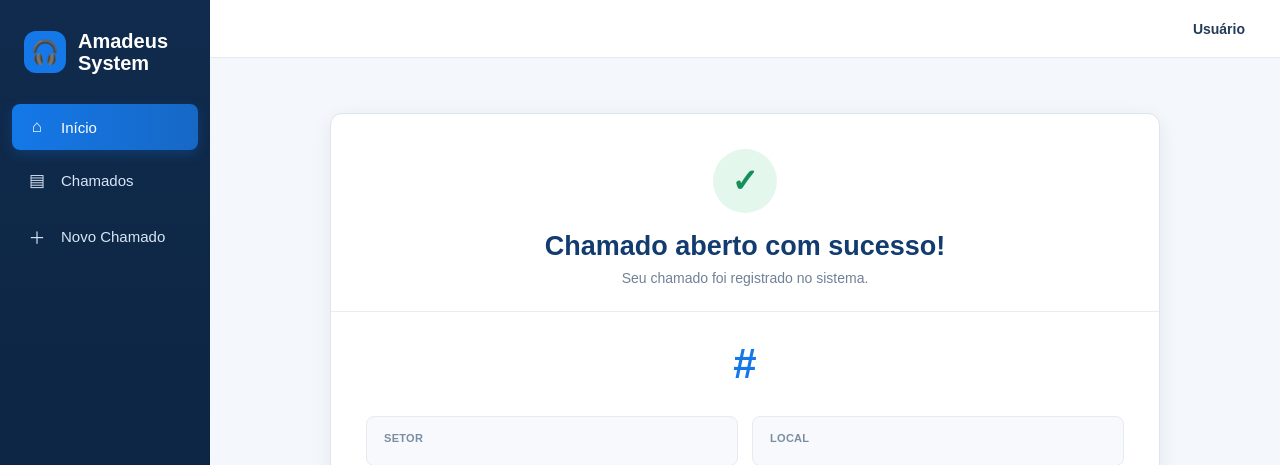
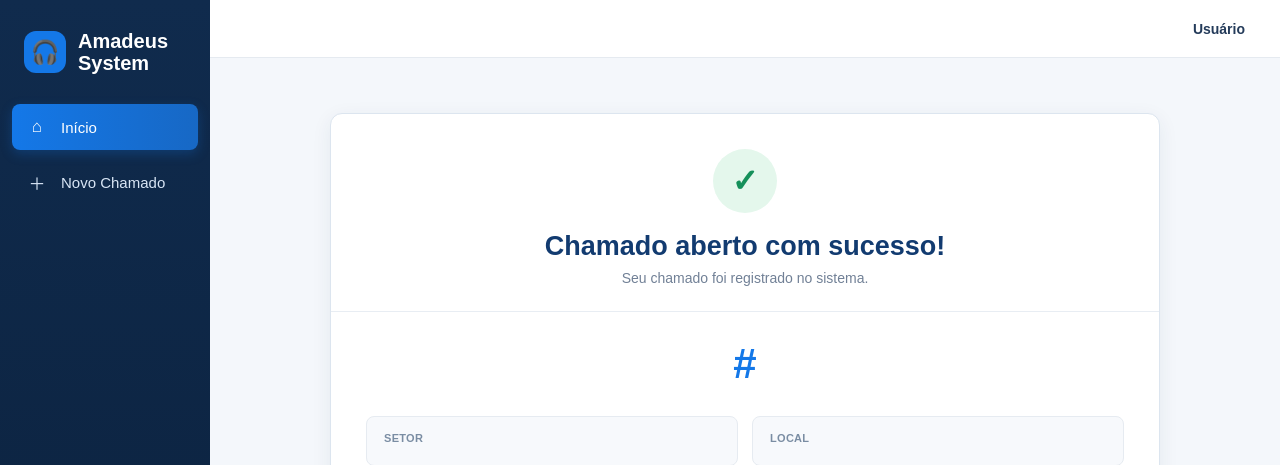
Before and after one commit to Lucas-Sussuarana/sistema-chamados, a Django app: template chamados/templates/chamados/sucesso.html in a window 1280 px wide. Shown: the top 465 px of the page. Run offline with Django 5.2, Linux system fonts and the light colour scheme; the template is opened without the code that fills it, so the values that code supplies are empty.

Commit message:
update da tela de sucesso sem o chamados

```diff
--- a/chamados/templates/chamados/sucesso.html
+++ b/chamados/templates/chamados/sucesso.html
@@ -765,21 +765,6 @@
             </a>
 
 
-            <!-- CHAMADOS -->
-
-            <a href="#">
-
-                <span class="menu-icon">
-                    ▤
-                </span>
-
-                <span>
-                    Chamados
-                </span>
-
-            </a>
-
-
             <!-- NOVO CHAMADO -->
 
             <a href="/abrir/">
```
